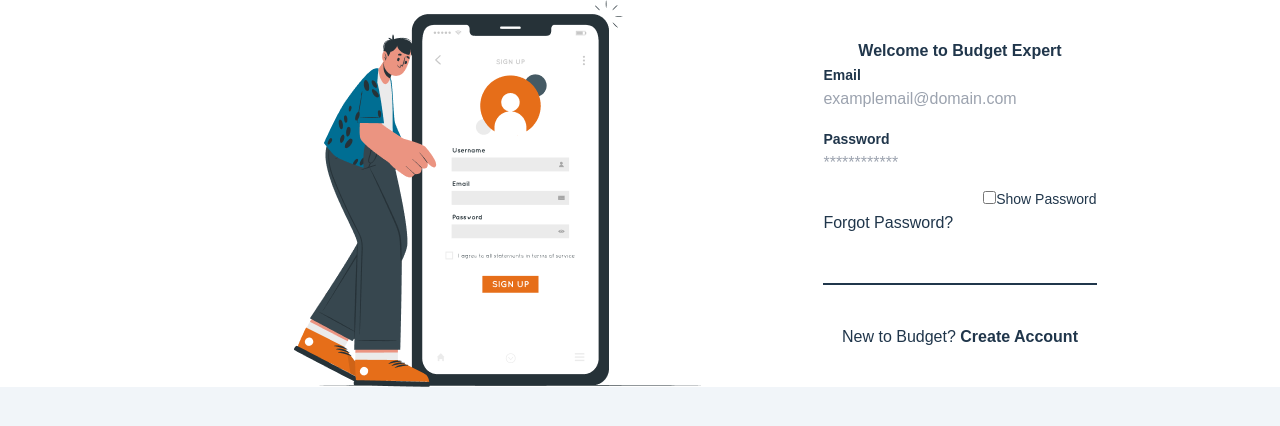
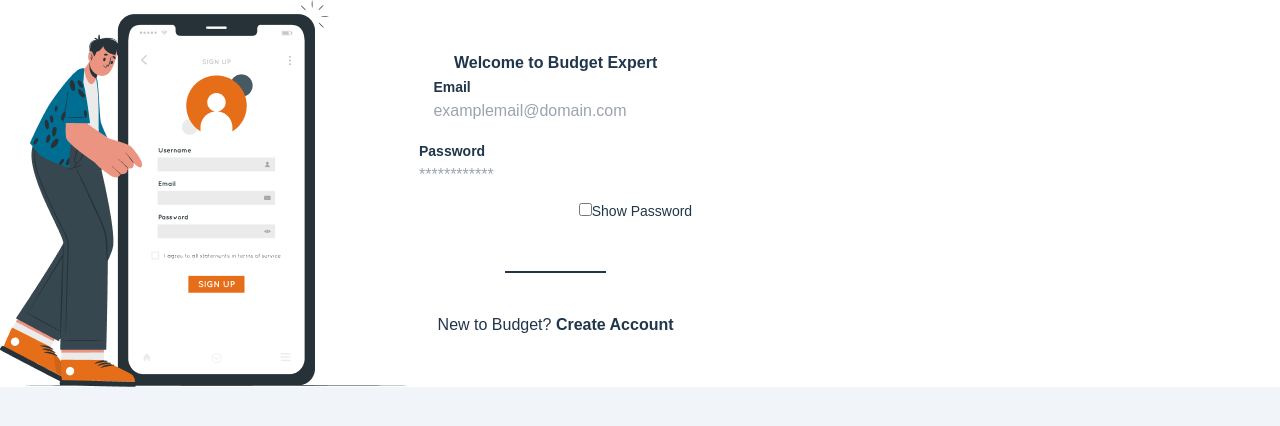
Before and after one commit to Sandeshstha0/Cap_frontend, a Next.js app: page /login in a window 1280 px wide. Shown: the top 426 px of the page. Built offline with nearby package versions, Linux system fonts and the light colour scheme.

Commit message:
hello loign

```diff
--- a/src/Components/PageComponent/Landingpage/Signup/Login.tsx
+++ b/src/Components/PageComponent/Landingpage/Signup/Login.tsx
@@ -1,6 +1,6 @@
 /* eslint-disable @next/next/no-img-element */
 import Link from 'next/link';
-import React, { useState } from 'react'
+import React, { useState } from 'react';
 
 export default function Login() {
   const [showPassword, setShowPassword] = useState(false);
@@ -11,20 +11,29 @@
 
   return (
     <div className="min-h-screen flex items-center justify-center bg-white text-primary">
-    <div className="w-full md:w-1/2 flex flex-col items-center space-y-50">
+      {/* Container for both image and form with equal width */}
+      <div className="flex w-full max-w-6xl">
+        {/* Image div */}
+        <div className="w-1/2 flex flex-col items-center justify-center">
           <img
             src="/cuate.png"
-        className="rounded-lg w-100 max-w-md h-auto "
+            className="rounded-lg w-full max-w-md h-auto"
             alt="login"
           />
         </div>
 
-    <form>
-      <div className='mb-10 text-center font-semibold text-orange-500 text-3xl'>
+        {/* Form div */}
+        <div className="w-1/2 flex flex-col justify-center p-8">
+          <form className="flex flex-col items-center w-full">
+            <div className="mb-10 text-center font-semibold text-orange-500 text-3xl">
               <h1>Welcome to Budget Expert</h1>
             </div>
-      <div className="mb-4">
-        <label className="block text-gray-700 text-sm font-bold mb-2" htmlFor="email">
+            {/* Adjusted input width and spacing */}
+            <div className="mb-4 w-5/6">
+              <label
+                className="block text-gray-700 text-sm font-bold mb-2"
+                htmlFor="email"
+              >
                 Email
               </label>
               <input
@@ -35,20 +44,22 @@
               />
             </div>
 
-      <div className="mb-6">
-        <label className="block text-gray-700 text-sm font-bold mb-2" htmlFor="password">
+            <div className="mb-6 w-5/6">
+              <label
+                className="block text-gray-700 text-sm font-bold mb-2"
+                htmlFor="password"
+              >
                 Password
               </label>
               <input
                 className="shadow appearance-none border rounded w-full py-2 px-3 text-gray-700 mb-3 leading-tight focus:outline-none focus:shadow-outline"
                 id="password"
-          type={showPassword ? "text" : "password"} // Toggle type between text and password
+                type={showPassword ? 'text' : 'password'} // Toggle type between text and password
                 placeholder="************"
               />
               <div className="text-right">
                 <input
                   type="checkbox"
-            id=""
                   className="mr-2 leading-tight"
                   checked={showPassword}
                   onChange={togglePasswordVisibility}
@@ -57,31 +68,28 @@
                   Show Password
                 </label>
               </div>
-        <p className="text-red-500 text-xs italic mt-1">Forgot Password?</p>
+              {/* <p className="text-red-500 text-xs italic ">Forgot Password?</p> */}
             </div>
 
-      <div className="text-center border-b-2 pb-6 border-gray">
+            {/* Button width adjusted to match the input fields */}
+            <div className="text-center border-b-2 pb-6 border-gray w-5/6">
               <button
-          className="bg-orange-500 hover:bg-black  text-white font-bold py-2 px-30 rounded focus:outline-none focus:shadow-outline"
+                className="bg-orange-500 hover:bg-black text-white font-bold py-2 px-6 w-full rounded focus:outline-none focus:shadow-outline"
                 type="button"
               >
                 Sign In
               </button>
             </div>
 
-
-      <p className="mt-10 text-center text-primary  ">
+            <p className="mt-10 text-center text-primary">
               New to Budget?{' '}
-        <Link href="/signup" className="text-primary text-left hover:text-secondary font-bold">
+              <Link href="/signup" className="text-primary hover:text-secondary font-bold">
                 Create Account
               </Link>
             </p>
           </form>
-
-
-
-
-
         </div>
-  )
+      </div>
+    </div>
+  );
 }
```
Lines whose indentation alone changed are shown as unchanged.
